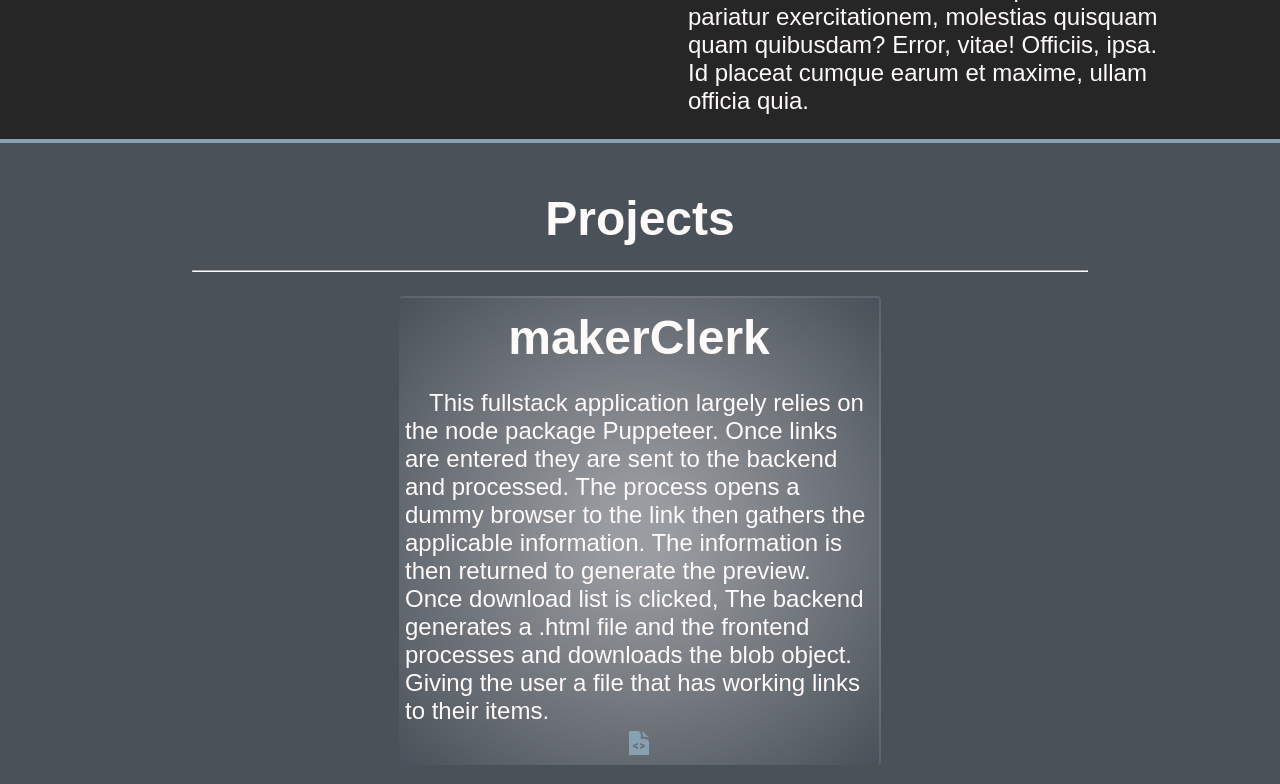
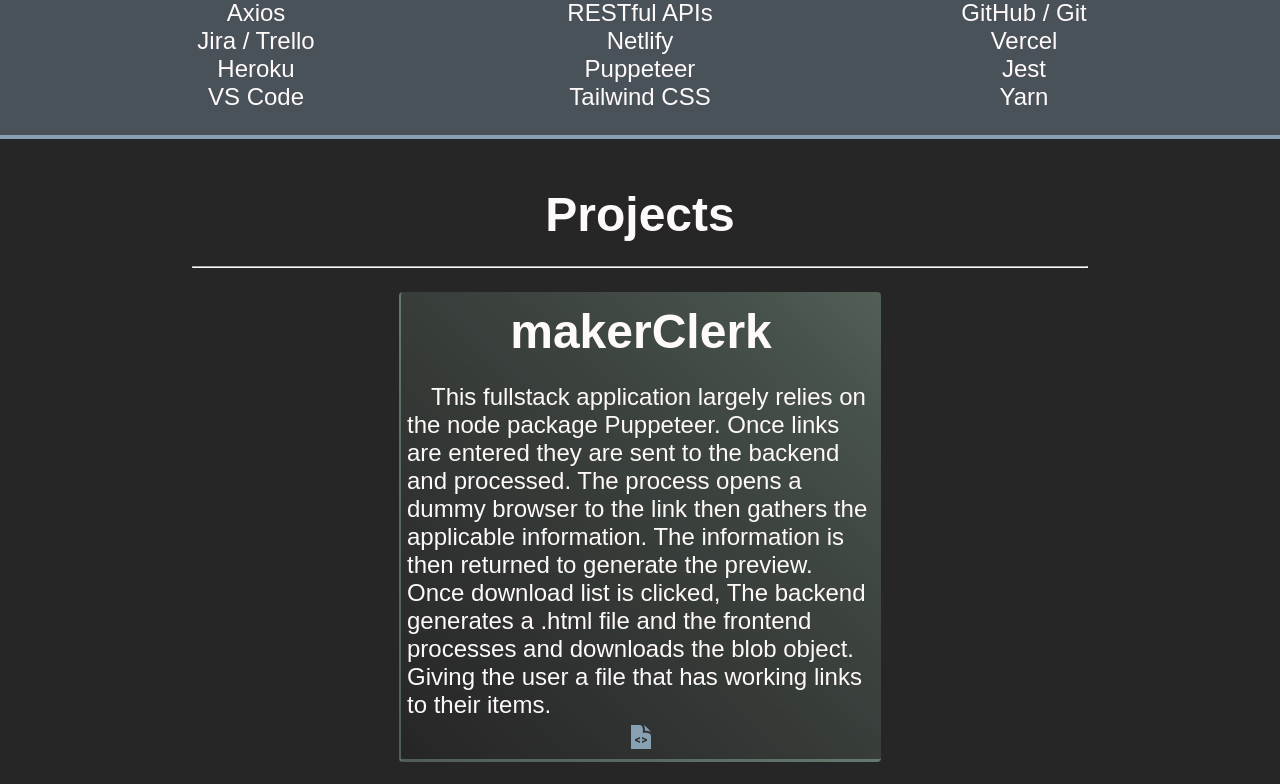
Before and after one commit to GrungeKarma/my-site, a React (Create React App) app: page / in a window 1280 px wide. Shown: the part 1620-2404 px from the top of the page. Built offline with nearby package versions, Linux system fonts and the light colour scheme; a web font is replaced by a local one.

Commit message:
rearrange && edit glass styles

```diff
--- a/src/App.js
+++ b/src/App.js
@@ -24,7 +24,6 @@
     liveLocation: 'https://dante-ipsum.herokuapp.com/',
     sourceCode: 'https://github.com/GrungeKarma/danteIpsum'
   },
-
 ];
 
 const skillsArr = [
@@ -43,21 +42,17 @@
   { key: Math.random().toString(), item: 'VS Code' },
   { key: Math.random().toString(), item: 'Tailwind CSS' },
   { key: Math.random().toString(), item: 'Yarn' },
-
 ]
-
-
-
 
 function App() {
   const [modalIsOpen, setModalIsOpen] = useState(false);
+
   return (
     <div className="App">
       <NavBar />
       <Hero modalIsOpen={modalIsOpen} setModalIsOpen={setModalIsOpen} />
+      <Bio />
       <SkillsAndTech skillsArr={skillsArr} />
-      <Bio />
-
       <Projects projects={projectArr} />
       <Footer />
     </div>
--- a/src/components/sections/Projects.css
+++ b/src/components/sections/Projects.css
@@ -1,7 +1,7 @@
 #greater-project-area {
   width: 100vw;
   max-width: 100%;
-  background-color: var(--charcoal);
+  background-color: var(--eerie-black);
   padding-bottom: 4em;
 }
 
@@ -25,9 +25,15 @@
 }
 #project-item {
   margin-top: 1em;
-  border-top: 2px solid rgba(255, 250, 250, 0.105);
-  border-right: 2px solid rgba(255, 250, 250, 0.105);
-  background: radial-gradient(rgba(255, 250, 250, 0.445) 10%, var(--charcoal));
+  border-bottom: 3px solid rgba(195, 243, 214, 0.181);
+  border-left: 2px solid rgba(195, 243, 214, 0.181);
+
+  background: linear-gradient(
+    to bottom left,
+    rgba(195, 243, 214, 0.281),
+    40%,
+    var(--eerie-black)
+  );
   width: 480px;
   border-radius: 4px;
 }
--- a/src/components/sections/SkillsAndTech.css
+++ b/src/components/sections/SkillsAndTech.css
@@ -4,7 +4,6 @@
   background-color: var(--charcoal);
   text-align: center;
   padding-bottom: 1em;
-  border-top: solid 4px var(--pewter-blue);
   border-bottom: solid 4px var(--pewter-blue);
 }
 #languages {
```
